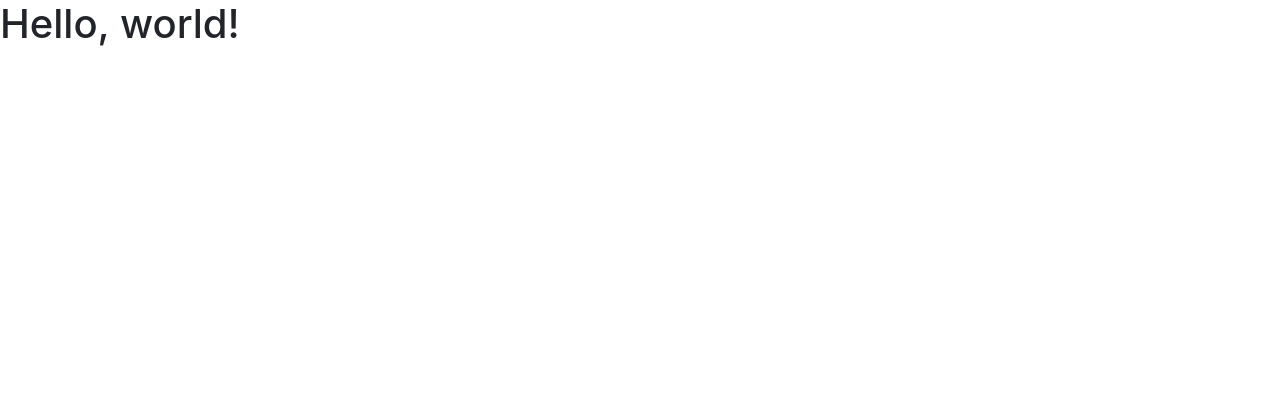
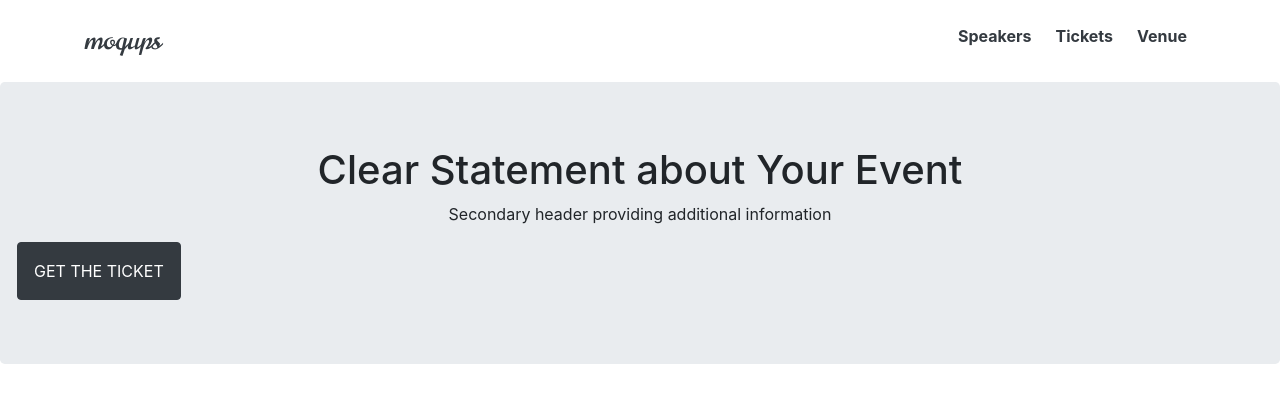
Before and after one commit to abbyschoettler/event-landing-page, a plain HTML site: page index.html in a window 1280 px wide. Drawn offline with nearby package versions, Linux system fonts and the light colour scheme.

Commit message:
added navbar and jumbotron

```diff
--- a/css/style.css
+++ b/css/style.css
@@ -0,0 +1,6 @@
+@import url('https://fonts.googleapis.com/css2?family=Norican&display=swap');
+
+.main-head {
+    font-family: 'Norican', cursive;
+
+}
--- a/index.html
+++ b/index.html
@@ -12,7 +12,23 @@
     <link rel="stylesheet" href="css/style.css">
   </head>
   <body>
-    <h1>Hello, world!</h1>
+    <nav class="container">
+      <ul class="d-flex list-inline font-weight-bold mt-4">
+        <li class="main-head h3 list-inline-item text-dark mr-auto">moqups</li>
+        <li class="list-inline-item px-2"><a class="text-dark" href="#">Speakers</a></li>
+        <li class="list-inline-item px-2"><a class="text-dark" href="#">Tickets</a></li>
+        <li class="list-inline-item px-2"><a class="text-dark" href="#">Venue</a></li>
+      </ul>
+    </nav>
+    <div class="container-fluid m-0 p-0">
+      <div class="jumbotron">
+          <h1 class="text-center">Clear Statement about Your Event</h1>
+          <p class="text-center">Secondary header providing additional information</p>
+          <button type="button" class="row btn btn-dark text-capitalize p-3">GET THE TICKET</button>
+
+      </div>
+
+    </div>
 
     <!-- Optional JavaScript; choose one of the two! -->
 
```
